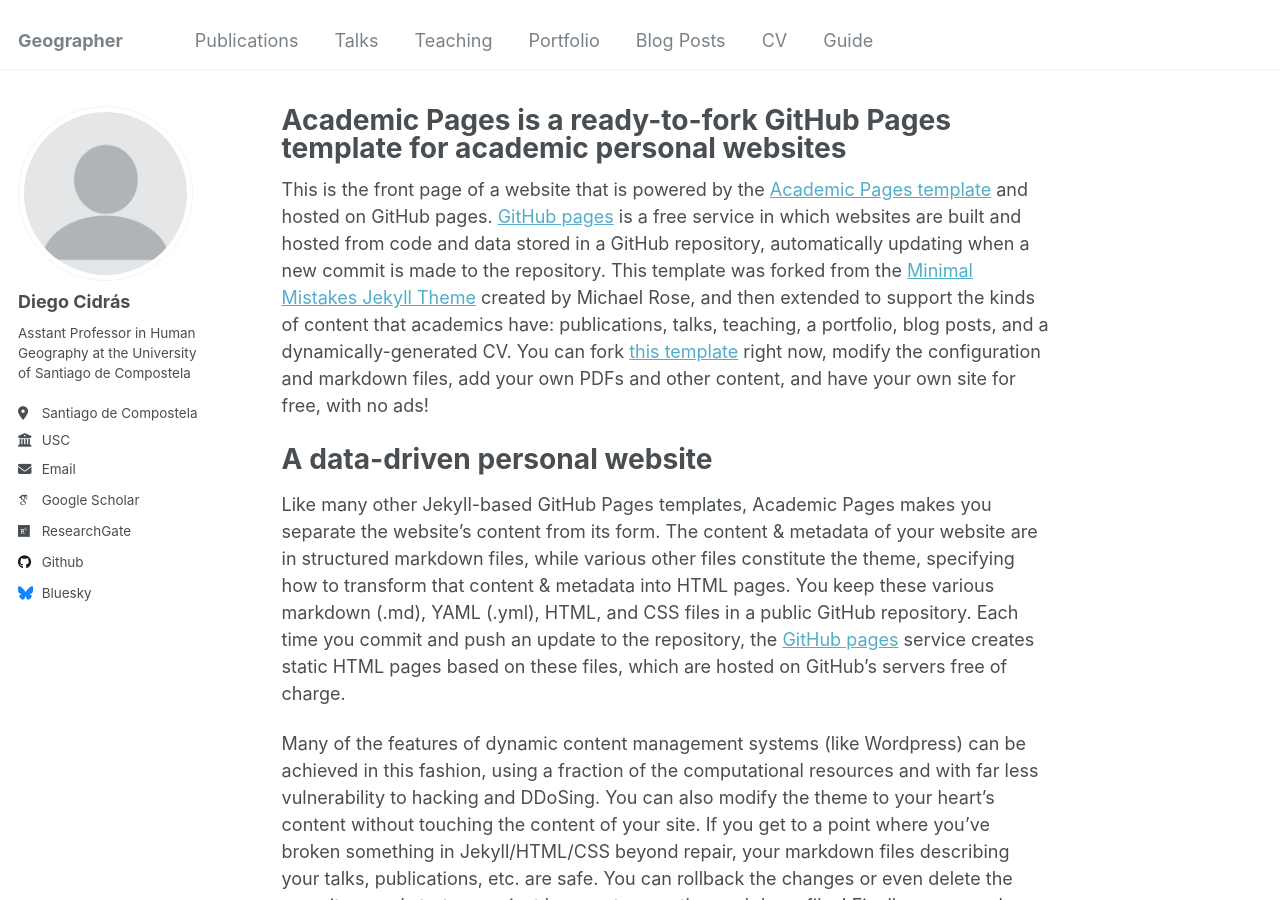
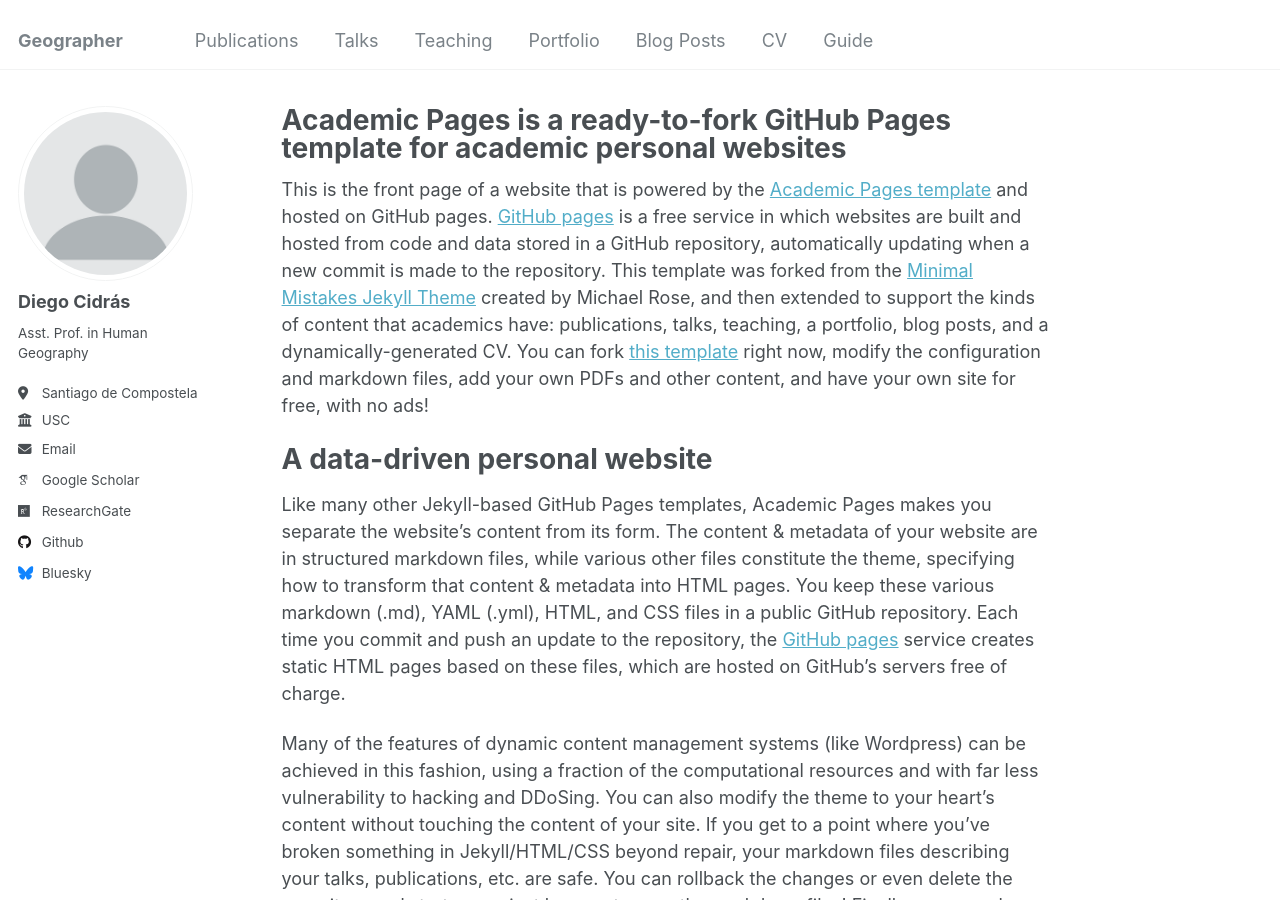
Before and after one commit to diegocidras/diegocidras.github.io, a Jekyll site: the page built from _pages/about.md, in a window 1280 px wide and 900 px high. Built offline with Jekyll 4.4.1, drawn with Linux system fonts in a browser that asks for light colours; some web fonts are replaced.

Commit message:
Update _config.yml

```diff
--- a/_config.yml
+++ b/_config.yml
@@ -24,7 +24,7 @@ author:
   avatar           : "profile.png"
   name             : "Diego Cidrás"
   pronouns         : # "he/him"
-  bio              : "Asstant Professor in Human Geography at the University of Santiago de Compostela"
+  bio              : "Asst. Prof. in Human Geography"
   location         : "Santiago de Compostela"
   employer         : "USC"
   uri              : # URL
```
